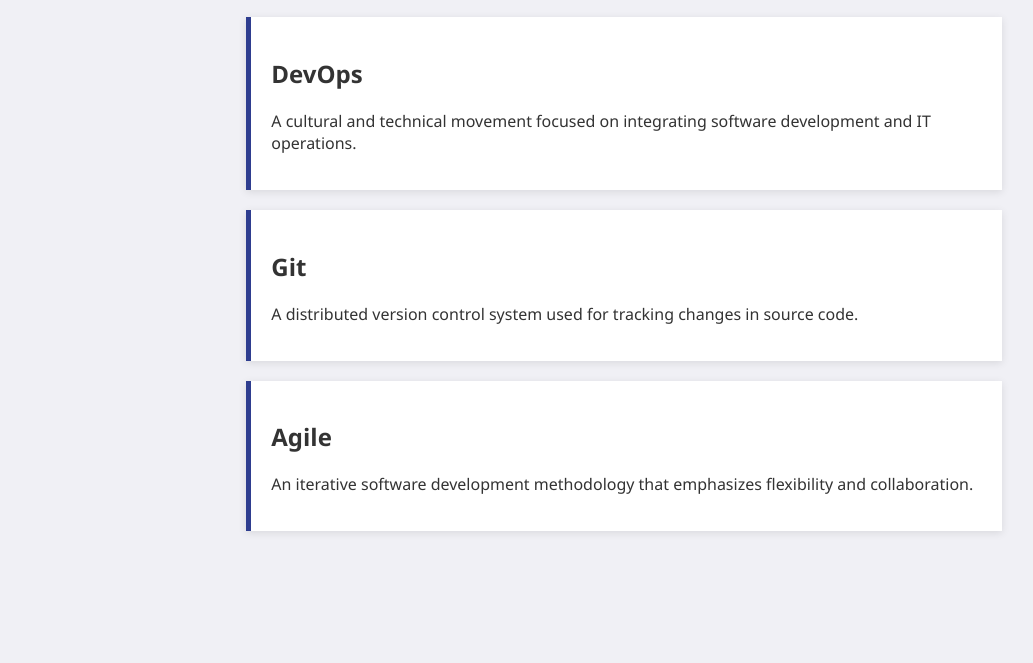
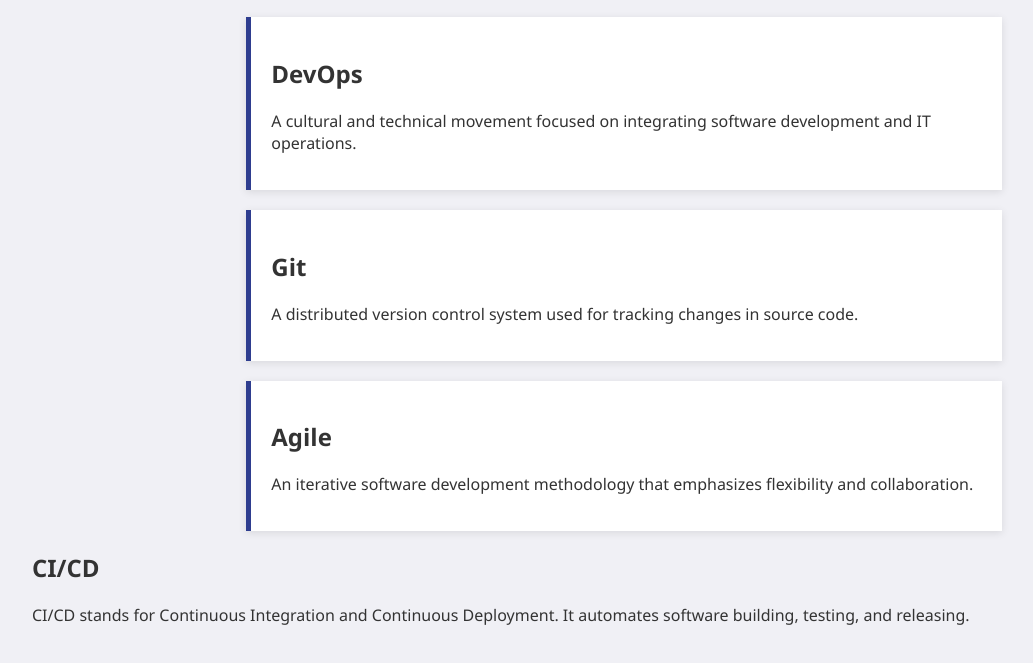
Before and after one commit to Pranavi-devOps/academic-glossary, a plain HTML site: page index.html in a window 1280 px wide. Shown: the part 159-822 px from the top of the page, without its empty margins (16-1049 px from the left). Before the commit the page ends 800 px from the top, so only its background shows below. Drawn offline with Linux system fonts and the light colour scheme.

Commit message:
Added term:CI/CD

```diff
--- a/index.html
+++ b/index.html
@@ -21,5 +21,9 @@ and IT operations.</p>
  <p>An iterative software development methodology that emphasizes flexibility and
 collaboration.</p>
  </section>
+ <section>
+  <h2>CI/CD</h2>
+  <p>CI/CD stands for Continuous Integration and Continuous Deployment. It automates software building, testing, and releasing.</p>
+</section>
 </body>
 </html>
```
